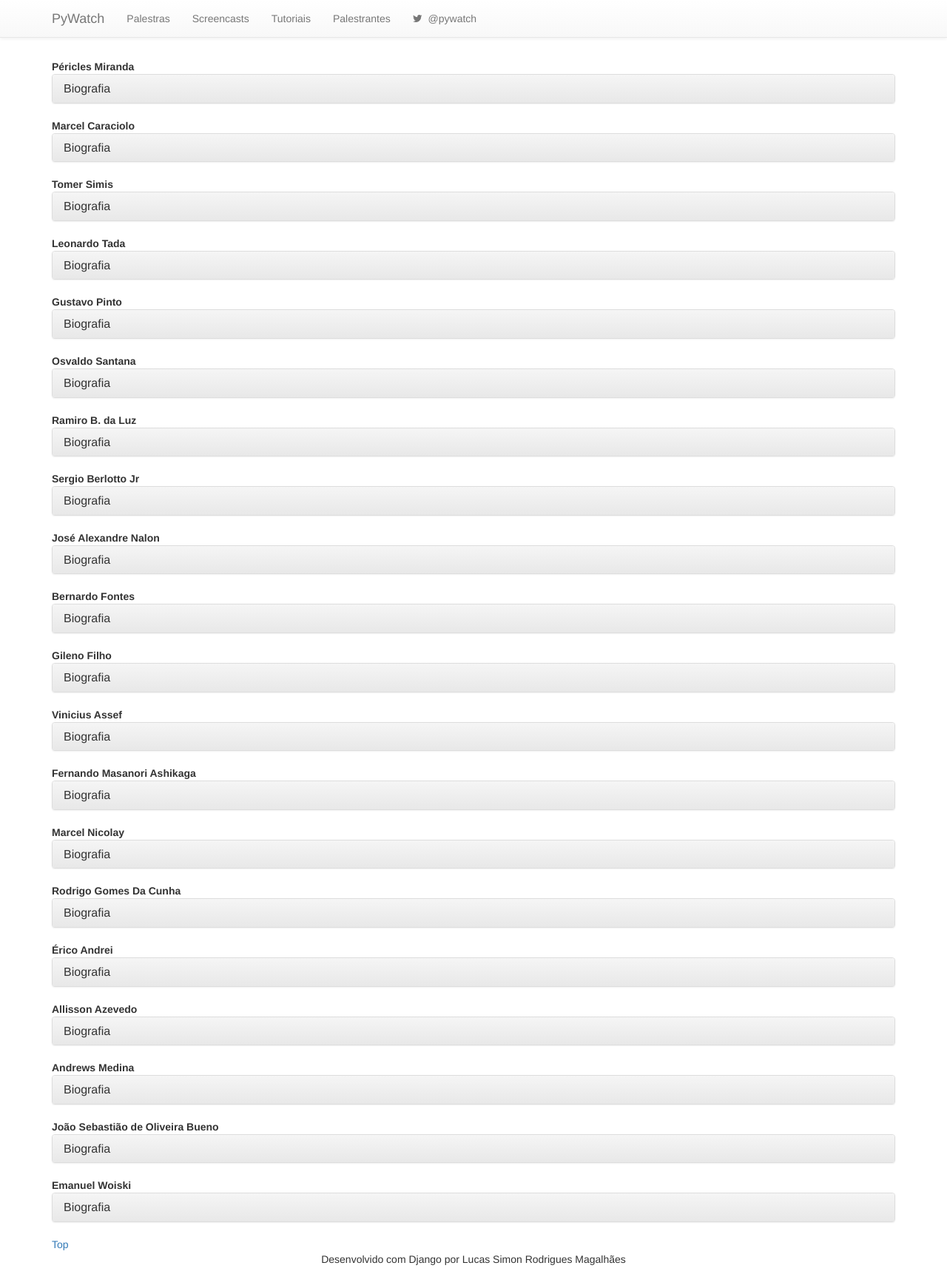
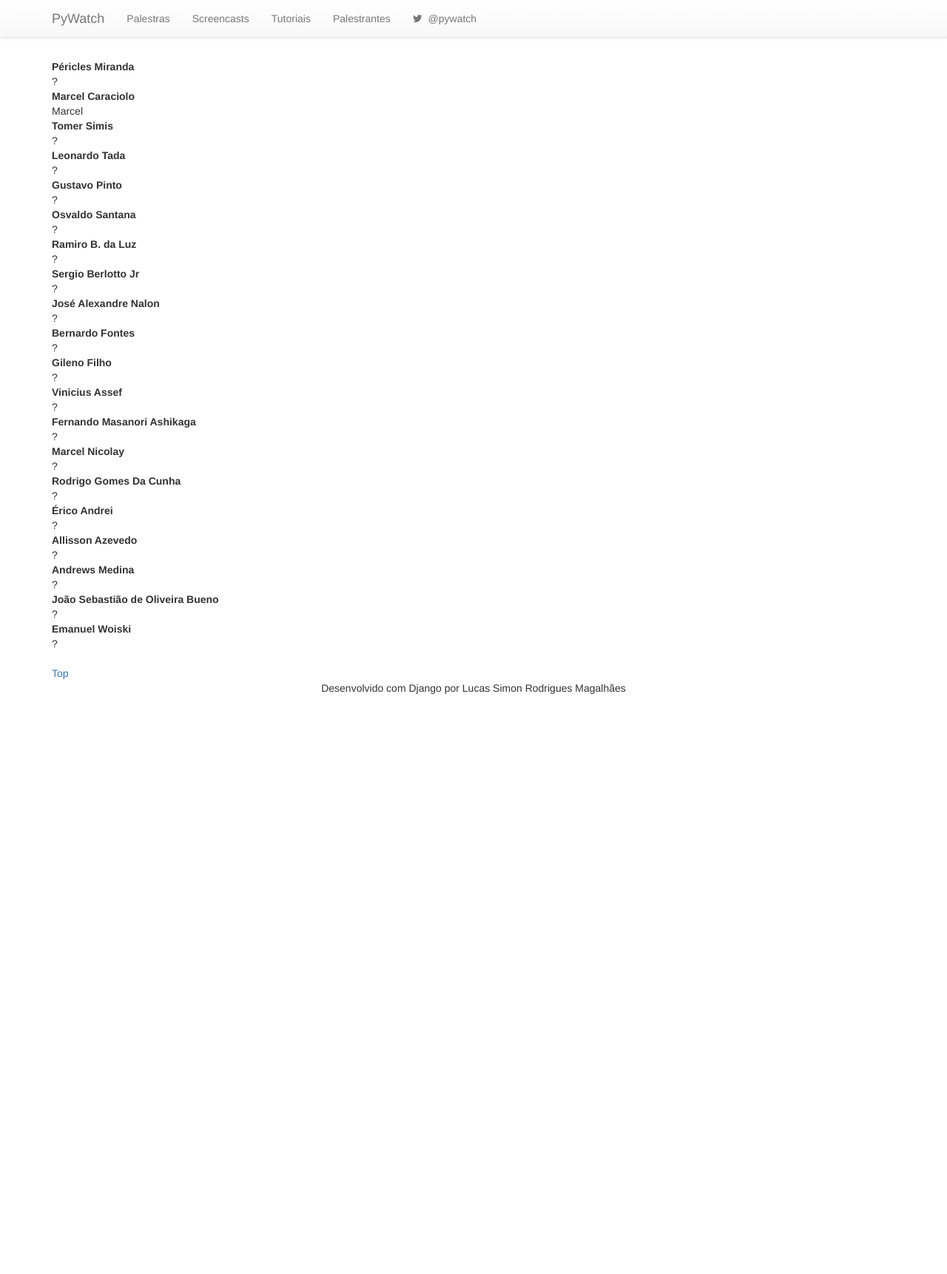
Before and after one commit to lucassimon/pywatch.com.br, a Django app: template speakers/templates/speaker_list.html in a window 1280 px wide. Shown: the whole page at 74% size. After the commit the page ends 938 px from the top, so only its background shows below. Run offline with Django 3.2, Linux system fonts and the light colour scheme; the template is opened without the code that fills it: values that come from a table or form of the project are taken from there, others are empty; data comes from the database, SQL or seed files in the repository; parts of the project's set-up code (start-up, migrations or seed data) failed here and were passed over; some libraries are stand-ins or nearby versions.

Commit message:
Retira o collpase do bootstrap na biografia

```diff
--- a/speakers/templates/speaker_list.html
+++ b/speakers/templates/speaker_list.html
@@ -10,22 +10,7 @@
             {% for speaker in speaker_list %}
                 <dt> {{ speaker.name }}</dt>
                 <dd>
-                    <div class="panel-group" id="accordion">
-                        <div class="panel panel-default">
-                            <div class="panel-heading">
-                                <h4 class="panel-title">
-                                    <a data-toggle="collapse" data-parent="#accordion" href="#collapse_speaker_contact_{{ speaker.pk }}">
-                                        Biografia
-                                    </a>
-                                </h4>
-                            </div>
-                            <div id="collapse_speaker_contact_{{ speaker.pk }}" class="panel-collapse collapse out">
-                                <div class="panel-body">
-                                    {{ speaker.bio }}
-                                </div>
-                            </div>
-                        </div>
-                    </div>
+                {{ speaker.bio }}
                 </dd>
                 {% for contact in speaker.kindcontact_set.all %}
                     <dd>
```
